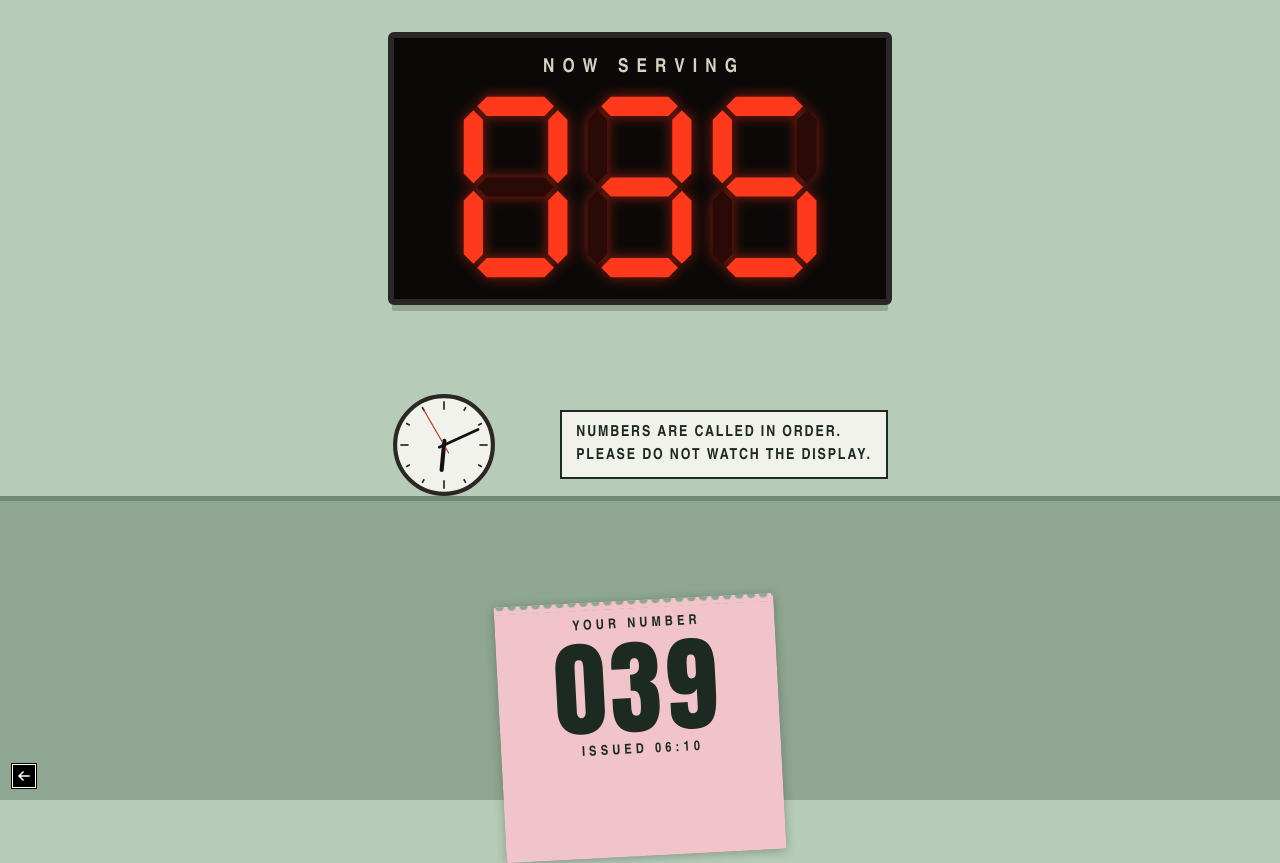
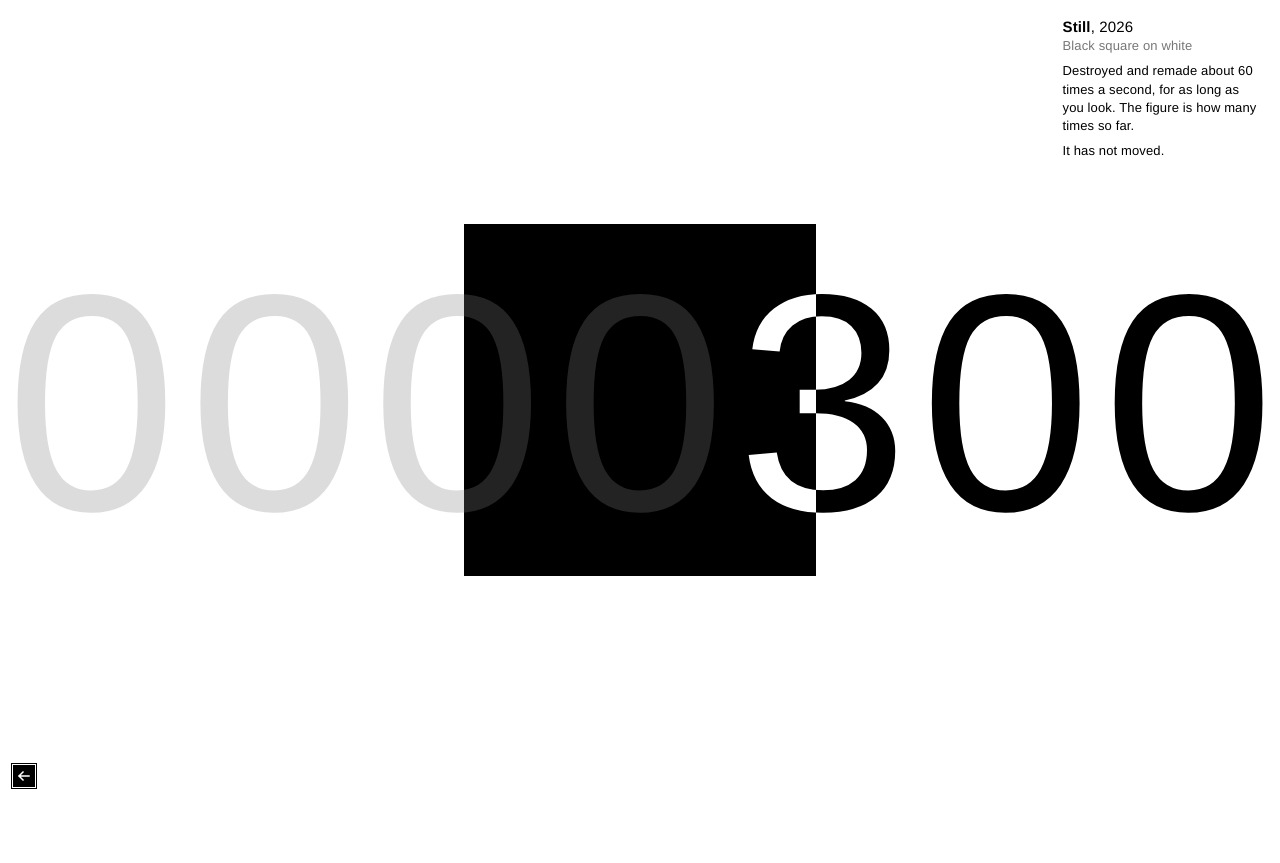
Before and after one commit to clickblipclick/lllllllllllllllllllllllll, a website: page index.html in a window 1280 px wide. After the commit the page ends 800 px from the top, so only its background shows below. Drawn offline with Linux system fonts and the light colour scheme.

Commit message:
Iteration 6: Still
Co-Authored-By: Claude Fable 5.2 <noreply@anthropic.com>
Claude-Session: https://claude.ai/code/session_015eTT1GSASDpWrYfxCJ839v

```diff
--- /dev/null
+++ b/6/style.css
@@ -0,0 +1,50 @@
+html, body {
+  margin: 0;
+  height: 100%;
+  background: #fff;
+  color: #000;
+  overflow: hidden;
+}
+
+#wall {
+  position: fixed;
+  left: 0;
+  top: 0;
+  width: 100%;
+  height: 100%;
+  display: block;
+}
+
+/* A gallery wall label: third person, small, off to one side. */
+#label {
+  position: fixed;
+  top: max(16px, env(safe-area-inset-top));
+  right: max(16px, env(safe-area-inset-right));
+  width: min(15.5em, calc(100vw - 32px));
+  margin: 0;
+  font: 400 12px/1.4 "Helvetica Neue", Helvetica, Arial, sans-serif;
+  letter-spacing: 0.01em;
+  font-variant-numeric: tabular-nums;
+}
+
+#label p {
+  margin: 0 0 0.55em;
+}
+
+#label .name {
+  margin-bottom: 0;
+  font-size: 14px;
+}
+
+#label .medium {
+  color: #777;
+}
+
+#label p:last-child {
+  margin-bottom: 0;
+}
+
+@media (min-width: 900px) {
+  #label { font-size: 13px; }
+  #label .name { font-size: 15px; }
+}
--- a/index.html
+++ b/index.html
@@ -4,38 +4,21 @@
 <meta charset="utf-8">
 <meta name="viewport" content="width=device-width, initial-scale=1">
 <meta http-equiv="Content-Security-Policy" content="default-src 'none'; script-src 'self' blob: 'wasm-unsafe-eval'; style-src 'self' 'unsafe-inline'; img-src data: blob:; media-src blob:; worker-src blob:; connect-src data: blob:; base-uri 'none'; form-action 'none'">
-<title>Now serving</title>
+<title>Still</title>
 <link rel="icon" href="data:,">
 <link rel="stylesheet" href="style.css">
 </head>
 <body>
-<main id="room">
-  <section id="sign" role="status" aria-live="polite">
-    <p class="legend">Now serving</p>
-    <div id="digits" aria-hidden="true"></div>
-    <p id="noshow" hidden></p>
-  </section>
-  <div id="wall">
-    <svg id="clock" viewBox="-50 -50 100 100" role="img" aria-label="A wall clock showing the present time.">
-      <circle r="47" class="rim"/>
-      <g id="ticks"></g>
-      <line id="hh" class="hand hour" x1="0" y1="4" x2="0" y2="-24"/>
-      <line id="mh" class="hand minute" x1="0" y1="5" x2="0" y2="-36"/>
-      <line id="sh" class="hand second" x1="0" y1="9" x2="0" y2="-39"/>
-      <circle r="2.2" class="pin"/>
-    </svg>
-    <p id="notice">Numbers are called in order.<br>Please do not watch the display.</p>
-  </div>
-  <div id="hand">
-    <div id="voids" aria-hidden="true"></div>
-    <article id="ticket">
-      <p class="small">Your number</p>
-      <p id="mine">000</p>
-      <p class="small" id="issued"></p>
-    </article>
-  </div>
-</main>
-<prev-iteration n="5"></prev-iteration>
+<canvas id="wall" aria-hidden="true"></canvas>
+<aside id="label">
+<p class="name"><b>Still</b>, 2026</p>
+<p class="medium">Black square on white</p>
+<p>Destroyed and remade <span id="rate">many</span> times a second, for as long as you look. The figure is how many times so far.</p>
+<p>It has not moved.</p>
+<p id="away" hidden></p>
+</aside>
+
+<prev-iteration n="6"></prev-iteration>
 <script src="/shared/prev.js"></script>
 <script src="script.js"></script>
 </body>
--- a/script.js
+++ b/script.js
@@ -1,140 +1,163 @@
-// Now serving.
-// A queue that only moves while nobody is watching it. The number on the sign
-// advances one place for every STEP of time this page spends hidden or closed,
-// and never while it is visible. So your number can only be called when you
-// are not here to answer it.
+// Still.
+// A black square that is wiped out and painted again on every frame the
+// screen shows, and a count of how many times that has happened. Nothing in
+// the picture changes except the count.
+
 (() => {
-  const STEP = 15000; // one number per fifteen seconds unwatched
-  const KEY = "l25.5.queue";
-  const TITLE = document.title;
-  const $ = (id) => document.getElementById(id);
-  const pad = (n) => String(n % 1000).padStart(3, "0");
-  const hhmm = (t) => {
-    const d = new Date(t);
-    return String(d.getHours()).padStart(2, "0") + ":" + String(d.getMinutes()).padStart(2, "0");
-  };
+  const canvas = document.getElementById("wall");
+  const ctx = canvas.getContext("2d", { alpha: false });
+  const label = document.getElementById("label");
+  const rateEl = document.getElementById("rate");
+  const awayEl = document.getElementById("away");
+  const calm = window.matchMedia("(prefers-reduced-motion: reduce)");
 
-  // ---- state -------------------------------------------------------------
-  let s = null;
-  try { s = JSON.parse(localStorage.getItem(KEY)); } catch (e) { /* no memory */ }
-  if (!s || typeof s.serving !== "number" || typeof s.ticket !== "number") {
-    const serving = 23 + Math.floor(Math.random() * 40);
-    s = { serving, ticket: serving + 4, issued: Date.now(), away: null, missed: [] };
-  }
-  const save = () => { try { localStorage.setItem(KEY, JSON.stringify(s)); } catch (e) { /* fine */ } };
+  const FONT = '200 100px "Helvetica Neue", Helvetica, Arial, sans-serif';
+  const PALE = "#dcdcdc";
 
-  // where the sign would be if it had been advancing since s.away
-  const servingAt = (now) => s.away == null ? s.serving : s.serving + Math.max(0, Math.floor((now - s.away) / STEP));
+  let W = 0, H = 0, dpr = 1;
+  let layout = null;
 
-  function leave() {
-    if (s.away == null) { s.away = Date.now(); save(); }
-  }
-  function comeBack() {
-    if (s.away == null) return;
-    const now = Date.now();
-    const before = s.serving;
-    s.serving = servingAt(now);
-    if (s.serving >= s.ticket) {
-      // it was called while you were gone
-      s.missed.push({ n: s.ticket, at: s.away + (s.ticket - before) * STEP });
-      if (s.missed.length > 40) s.missed = s.missed.slice(-40);
-      s.ticket = s.serving + 4 + Math.min(s.missed.length, 12); // the room has filled up
-      s.issued = now;
+  let made = 0;          // how many times the square has been painted
+  let shown = 0;         // the figure on the wall (lags when motion is reduced)
+  let shownAt = 0;
+  let places = 7;
+
+  let tickFrames = 0;
+  let tickStart = 0;
+
+  let hiddenAt = 0;
+  let awayMs = 0;
+
+  function measure() {
+    dpr = Math.min(window.devicePixelRatio || 1, 2);
+    W = Math.max(1, window.innerWidth);
+    H = Math.max(1, window.innerHeight);
+    canvas.width = Math.round(W * dpr);
+    canvas.height = Math.round(H * dpr);
+
+    const upright = H > W * 1.1;
+
+    // The band the figure runs along. On a tall window it runs downward,
+    // starting below the wall label.
+    let x0 = 0, y0 = 0, x1 = W, y1 = H;
+    if (upright) {
+      const r = label.getBoundingClientRect();
+      y0 = Math.min(H * 0.4, r.bottom + 18);
+      y1 = H - 14;
     }
-    s.away = null;
-    save();
+    const along = upright ? y1 - y0 : x1 - x0;
+    const across = upright ? x1 - x0 : y1 - y0;
+    const cell = along / places;
+
+    ctx.font = FONT;
+    const m = ctx.measureText("0");
+    const gw = m.width / 100;
+    const gh = ((m.actualBoundingBoxAscent || 72) + (m.actualBoundingBoxDescent || 0)) / 100;
+    let size = (cell * 0.94) / gw;
+    size = Math.min(size, (across * 0.8) / gh);
+
+    const cx = Math.round((x0 + x1) / 2);
+    const cy = Math.round((y0 + y1) / 2);
+    const side = Math.round(Math.min(across * 0.44, along * 0.34));
+
+    layout = {
+      upright, cell, size, cx, cy, side,
+      start: (upright ? y0 : x0) + cell / 2,
+      rise: (gh * size) / 2,
+    };
   }
 
-  // ---- seven-segment digits ---------------------------------------------
-  const NS = "http://www.w3.org/2000/svg";
-  const H = (c) => `10,${c} 15,${c - 5} 45,${c - 5} 50,${c} 45,${c + 5} 15,${c + 5}`;
-  const V = (x, a, b) => `${x},${a} ${x + 5},${a + 5} ${x + 5},${b - 5} ${x},${b} ${x - 5},${b - 5} ${x - 5},${a + 5}`;
-  const SEG = [H(8), V(52, 10, 48), V(52, 52, 90), H(92), V(8, 52, 90), V(8, 10, 48), H(50)]; // a b c d e f g
-  const MAP = ["1111110", "0110000", "1101101", "1111001", "0110011", "1011011", "1011111", "1110000", "1111111", "1111011"];
-  const cells = [];
-  for (let i = 0; i < 3; i++) {
-    const svg = document.createElementNS(NS, "svg");
-    svg.setAttribute("viewBox", "0 0 60 100");
-    const polys = SEG.map((p) => {
-      const el = document.createElementNS(NS, "polygon");
-      el.setAttribute("points", p);
-      svg.appendChild(el);
-      return el;
-    });
-    $("digits").appendChild(svg);
-    cells.push(polys);
+  function paint() {
+    const L = layout;
+    ctx.setTransform(dpr, 0, 0, dpr, 0, 0);
+
+    // Destroy everything.
+    ctx.globalCompositeOperation = "source-over";
+    ctx.fillStyle = "#fff";
+    ctx.fillRect(0, 0, W, H);
+
+    // The figure.
+    const text = String(shown).padStart(places, "0");
+    const lead = text.length - String(shown).length;
+    ctx.font = FONT.replace("100px", L.size.toFixed(2) + "px");
+    ctx.textAlign = "center";
+    ctx.textBaseline = "alphabetic";
+    for (let i = 0; i < text.length; i++) {
+      const p = L.start + i * L.cell;
+      ctx.fillStyle = i < lead ? PALE : "#000";
+      if (L.upright) {
+        ctx.save();
+        ctx.translate(L.cx, p);
+        ctx.rotate(Math.PI / 2);
+        ctx.fillText(text[i], 0, L.rise);
+        ctx.restore();
+      } else {
+        ctx.fillText(text[i], p, L.cy + L.rise);
+      }
+    }
+
+    // Make the square again, exactly where it was. It turns over whatever
+    // it lands on, so the figure reads white inside it.
+    ctx.globalCompositeOperation = "difference";
+    ctx.fillStyle = "#fff";
+    ctx.fillRect(L.cx - L.side / 2, L.cy - L.side / 2, L.side, L.side);
+    ctx.globalCompositeOperation = "source-over";
   }
 
-  // ---- drawing -----------------------------------------------------------
-  function render() {
-    const shown = pad(s.serving);
-    cells.forEach((polys, i) => {
-      const bits = MAP[+shown[i]];
-      polys.forEach((p, j) => p.classList.toggle("on", bits[j] === "1"));
-    });
-    $("sign").setAttribute("aria-label", "Now serving " + shown);
-    $("mine").textContent = pad(s.ticket);
-    $("issued").textContent = "Issued " + hhmm(s.issued);
-
-    const last = s.missed[s.missed.length - 1];
-    const ns = $("noshow");
-    ns.hidden = !last;
-    if (last) ns.textContent = pad(last.n) + " called " + hhmm(last.at) + " — no answer";
-
-    // the tickets you have already held, fanned out behind the live one
-    const voids = $("voids");
-    voids.textContent = "";
-    s.missed.slice(-3).forEach((m, i, a) => {
-      const d = document.createElement("div");
-      d.className = "void";
-      const k = a.length - i; // oldest furthest out
-      d.style.transform = `rotate(${-3 + k * 5}deg) translate(${k * 5}%, ${-k * 1.2}vh)`;
-      const sp = document.createElement("span");
-      sp.textContent = pad(m.n);
-      d.appendChild(sp);
-      voids.appendChild(d);
-    });
+  function words(n) {
+    return n.toLocaleString("en-GB");
   }
 
-  // ---- the clock: the only thing that moves while you watch --------------
-  const ticks = $("ticks");
-  for (let i = 0; i < 12; i++) {
-    const l = document.createElementNS(NS, "line");
-    l.setAttribute("x1", 0); l.setAttribute("x2", 0);
-    l.setAttribute("y1", -42); l.setAttribute("y2", i % 3 ? -38 : -34);
-    l.setAttribute("transform", `rotate(${i * 30})`);
-    ticks.appendChild(l);
-  }
-  function clock() {
-    const d = new Date();
-    const sec = d.getSeconds(), min = d.getMinutes() + sec / 60, hr = (d.getHours() % 12) + min / 60;
-    $("sh").setAttribute("transform", `rotate(${sec * 6})`);
-    $("mh").setAttribute("transform", `rotate(${min * 6})`);
-    $("hh").setAttribute("transform", `rotate(${hr * 30})`);
+  function frame(now) {
+    made++;
+    if (String(made).length > places) {
+      places = String(made).length;
+      measure();
+    }
+
+    // With reduced motion the square is still remade every frame, because
+    // that is not a choice the page has; only the figure is held, and let go
+    // once a second.
+    if (!calm.matches || now - shownAt >= 1000 || made === 1) {
+      shown = made;
+      shownAt = now;
+    }
+
+    paint();
+
+    tickFrames++;
+    if (!tickStart) tickStart = now;
+    const span = now - tickStart;
+    if (span >= 1000) {
+      const rate = Math.round((tickFrames * 1000) / span);
+      rateEl.textContent = "about " + words(rate);
+      tickFrames = 0;
+      tickStart = now;
+    }
+
+    requestAnimationFrame(frame);
   }
 
-  // ---- watching and not watching ----------------------------------------
-  let titleTimer = 0;
-  function away() {
-    leave();
-    // the tab's label is the one place the truth shows while you are elsewhere
-    const tell = () => { document.title = "Now serving " + pad(servingAt(Date.now())); };
-    tell();
-    clearInterval(titleTimer);
-    titleTimer = setInterval(tell, 1000);
-  }
-  function here() {
-    clearInterval(titleTimer);
-    document.title = TITLE;
-    comeBack();
-    render();
-  }
-  document.addEventListener("visibilitychange", () => (document.hidden ? away() : here()));
-  window.addEventListener("pagehide", leave);
-  window.addEventListener("pageshow", () => { if (!document.hidden) here(); });
+  document.addEventListener("visibilitychange", () => {
+    if (document.hidden) {
+      hiddenAt = Date.now();
+    } else if (hiddenAt) {
+      awayMs += Date.now() - hiddenAt;
+      hiddenAt = 0;
+      tickFrames = 0;
+      tickStart = 0;
+      const s = Math.round(awayMs / 1000);
+      if (s >= 1) {
+        awayEl.hidden = false;
+        awayEl.textContent =
+          "For the " + words(s) + (s === 1 ? " second" : " seconds") +
+          " you were not looking, it was not made at all.";
+        measure();
+      }
+    }
+  });
 
-  if (document.hidden) away(); else { comeBack(); save(); }
-  render();
-  clock();
-  setInterval(clock, 1000);
+  window.addEventListener("resize", measure);
+  measure();
+  requestAnimationFrame(frame);
 })();
--- a/style.css
+++ b/style.css
@@ -1,129 +1,50 @@
-* { box-sizing: border-box; margin: 0; }
-html, body { height: 100%; }
-body {
-  background: #b7cbb9;
-  color: #1c2a22;
-  font-family: "Arial Narrow", "Helvetica Neue", Arial, sans-serif;
+html, body {
+  margin: 0;
+  height: 100%;
+  background: #fff;
+  color: #000;
   overflow: hidden;
 }
-#room {
+
+#wall {
+  position: fixed;
+  left: 0;
+  top: 0;
+  width: 100%;
   height: 100%;
-  display: flex;
-  flex-direction: column;
-  align-items: center;
-  justify-content: space-between;
-  padding: 4vh 16px 0;
-  /* institutional wall: paler above the rail, darker gloss below it */
-  background:
-    linear-gradient(to bottom,
-      #b7cbb9 0, #b7cbb9 62%,
-      #6f8a76 62%, #6f8a76 calc(62% + 5px),
-      #8ea692 calc(62% + 5px), #8ea692 100%);
+  display: block;
 }
-#sign {
-  background: #0b0908;
-  border: 6px solid #2a2725;
-  border-radius: 6px;
-  padding: 2.2vh 5vw 2vh;
-  text-align: center;
-  box-shadow: 0 10px 0 -4px rgba(0, 0, 0, .18);
-  max-width: 100%;
+
+/* A gallery wall label: third person, small, off to one side. */
+#label {
+  position: fixed;
+  top: max(16px, env(safe-area-inset-top));
+  right: max(16px, env(safe-area-inset-right));
+  width: min(15.5em, calc(100vw - 32px));
+  margin: 0;
+  font: 400 12px/1.4 "Helvetica Neue", Helvetica, Arial, sans-serif;
+  letter-spacing: 0.01em;
+  font-variant-numeric: tabular-nums;
 }
-.legend {
-  color: #d8d2c4;
-  font-weight: 700;
-  font-size: clamp(13px, 2.4vh, 22px);
-  letter-spacing: .42em;
-  text-indent: .42em;
-  text-transform: uppercase;
+
+#label p {
+  margin: 0 0 0.55em;
 }
-#digits {
-  display: flex;
-  justify-content: center;
-  gap: 1.2vh;
-  margin-top: 1.6vh;
-  filter: drop-shadow(0 0 7px rgba(255, 48, 20, .55));
+
+#label .name {
+  margin-bottom: 0;
+  font-size: 14px;
 }
-#digits svg { height: min(24vh, 30vw); width: auto; display: block; }
-#digits polygon { fill: #2a0a07; }
-#digits polygon.on { fill: #ff3a1c; }
-#noshow {
-  margin-top: 1.4vh;
-  color: #ff3a1c;
-  font-weight: 700;
-  font-size: clamp(11px, 1.9vh, 17px);
-  letter-spacing: .22em;
-  text-transform: uppercase;
+
+#label .medium {
+  color: #777;
 }
-#wall {
-  display: flex;
-  align-items: center;
-  justify-content: center;
-  gap: 5vw;
-  width: 100%;
+
+#label p:last-child {
+  margin-bottom: 0;
 }
-#clock { width: min(13vh, 22vw); height: auto; flex: none; }
-.rim { fill: #f2f2ec; stroke: #2a2725; stroke-width: 4; }
-#ticks line { stroke: #1c2a22; stroke-width: 1.6; }
-.hand { stroke: #111; stroke-linecap: round; }
-.hour { stroke-width: 4; }
-.minute { stroke-width: 2.6; }
-.second { stroke: #c62a18; stroke-width: 1; }
-.pin { fill: #111; }
-#notice {
-  background: #f2f2ec;
-  border: 2px solid #1c2a22;
-  padding: 1.2vh 14px;
-  font-weight: 700;
-  font-size: clamp(11px, 1.9vh, 16px);
-  line-height: 1.5;
-  letter-spacing: .12em;
-  text-transform: uppercase;
+
+@media (min-width: 900px) {
+  #label { font-size: 13px; }
+  #label .name { font-size: 15px; }
 }
-#hand {
-  position: relative;
-  width: min(46vh, 74vw);
-  height: 27vh;
-  flex: none;
-}
-#ticket, .void {
-  position: absolute;
-  left: 12%;
-  right: 12%;
-  top: 2vh;
-  height: 32vh;
-  background: #f1c3cb;
-  border-radius: 3px;
-  text-align: center;
-  padding-top: 2vh;
-  box-shadow: 0 2px 10px rgba(20, 40, 28, .3);
-}
-#ticket {
-  transform: rotate(-3deg);
-  /* perforated top edge */
-  background:
-    radial-gradient(circle at 6px 0, #8ea692 4px, transparent 4.5px) 0 0 / 12px 8px repeat-x,
-    #f1c3cb;
-}
-.void { background: #e3b3bc; color: rgba(28, 42, 34, .55); }
-.void span {
-  display: block;
-  font-family: Impact, Haettenschweiler, "Arial Narrow", sans-serif;
-  font-size: 5vh;
-  text-decoration: line-through;
-  text-align: left;
-  padding-left: 8%;
-}
-.small {
-  font-weight: 700;
-  font-size: clamp(10px, 1.7vh, 15px);
-  letter-spacing: .3em;
-  text-indent: .3em;
-  text-transform: uppercase;
-}
-#mine {
-  font-family: Impact, Haettenschweiler, "Arial Narrow", sans-serif;
-  font-size: 13vh;
-  line-height: 1.05;
-  letter-spacing: .04em;
-}
```
Also changed, not shown: 6/index.html (added, +25 -0 lines), 6/script.js (added, +163 -0 lines), journal.json (+27 -0 lines).
